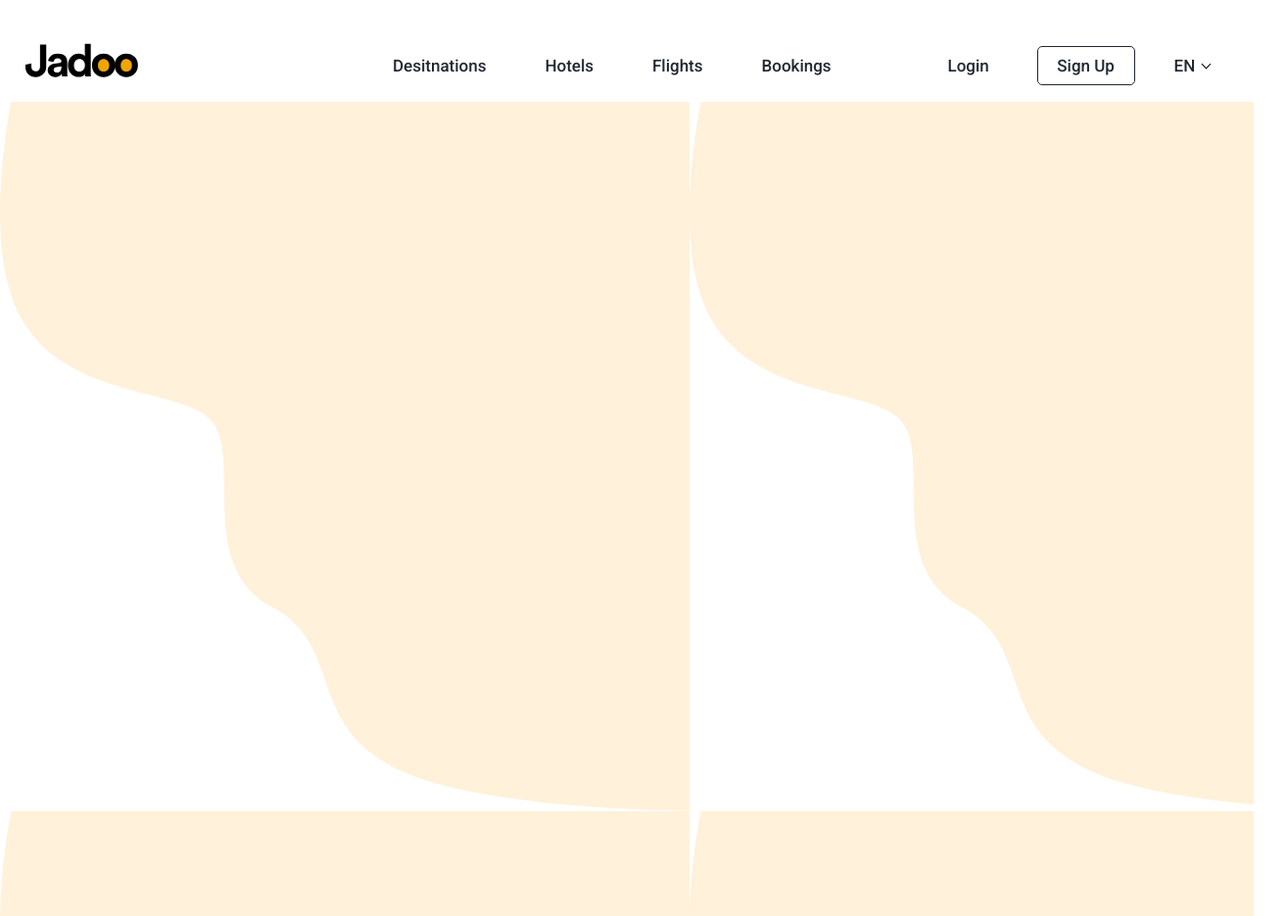
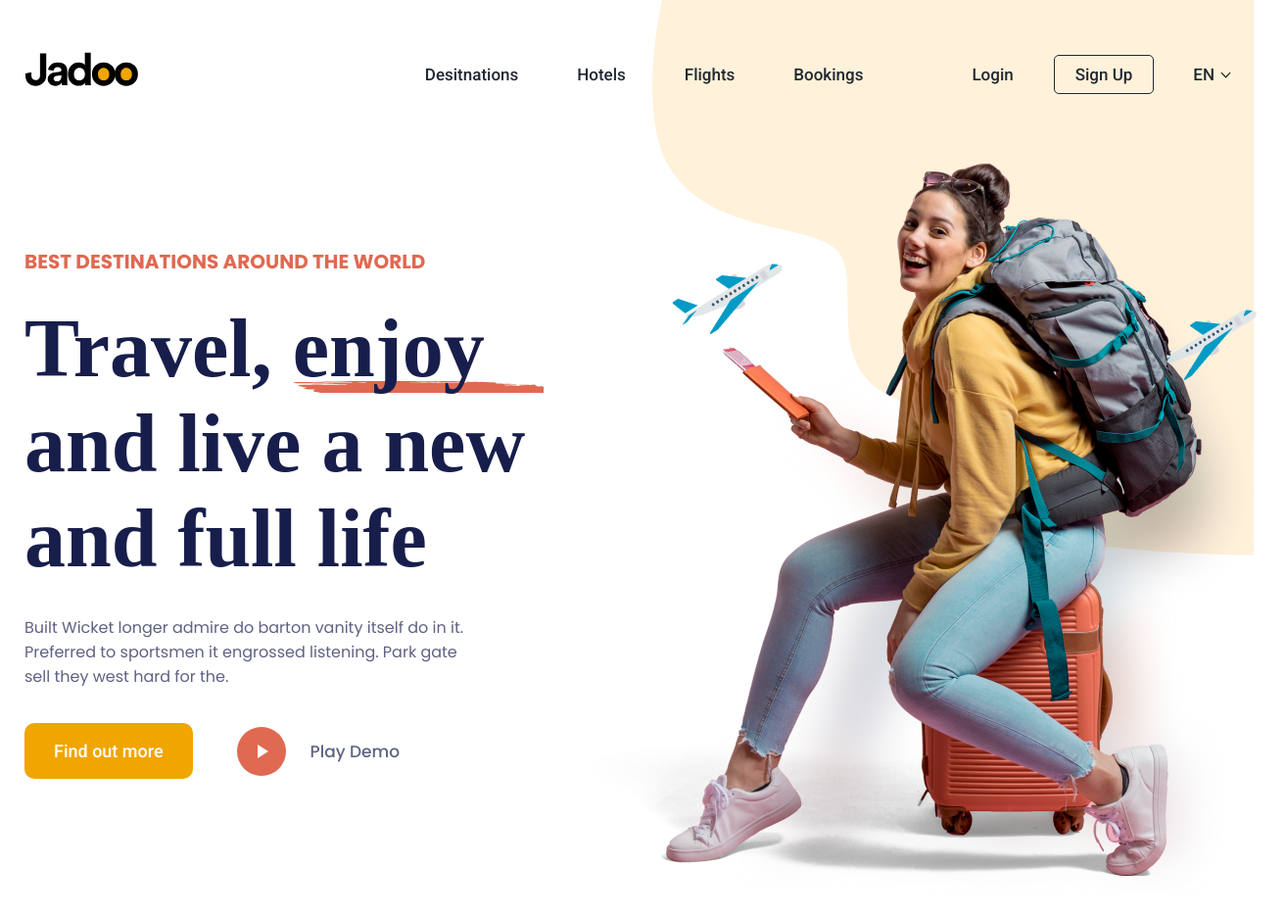
Before and after one commit to douryne/Travel-Agency-Landing, a plain HTML site: page index.html in a window 1280 px wide. Shown: the top 935 px of the page at 98% size, 1313 px wide, since content can reach past the window. Drawn offline with Linux system fonts and the light colour scheme; a web font is replaced by a local one.

Commit message:
class naming changed some images changed or removed hero section made

```diff
--- a/css/main.css
+++ b/css/main.css
@@ -8,6 +8,10 @@ body {
     overflow-x: hidden;
     font-family: 'Roboto', sans-serif;
     margin: 0;
+    background-image: url("../src/Decorative-elements/hero-section-background.svg");
+    background-position: right top;
+    background-repeat: no-repeat;
+    background-size: 48% auto;
 }
 
 a {
@@ -20,11 +24,11 @@ a {
 }
 
 .btn {
-    width: 170px;
-    height: 60px;
+    padding: 18px 30px;
     color: #fff;
     font-size: 18px;
     font-weight: 500;
+    border-radius: 10px;
 }
 
 
@@ -35,54 +39,51 @@ a {
 header {
     display: flex;
     justify-content: center;
+    margin-top: 50px;
+}
+
+.header__container {
+    display: flex;
+    align-items: center;
+}
+
+.header__logo {
+    margin-right: auto;
+    margin-bottom: 11px;
+}
+
+.nav__menu {
+    list-style: none;
+    display: flex;
+    margin-right: 90px;
+}
+
+.nav__item {
+    margin-right: 60px;
+
+}
+
+.nav__item:last-child {
+    margin-right: 0;
+}
+
+.nav__link {
     color: #212832;
     font-size: 17px;
     font-weight: 500;
 }
 
-.header-container {
-    display: flex;
-    padding: 40px 0 10px 0;
-    align-items: center;
-}
-
-.header-logo {
-    margin-right: 220px;
-    margin-bottom: 11px;
-}
-
-.nav-list {
-    list-style: none;
-    display: flex;
-    margin-right: 90px;
-}
-
-.nav-list__item {
-    margin-right: 60px;
-
-}
-
-.nav-list__item:last-child {
-    margin-right: 0;
-}
-
-.nav-list__item-link {
+.header__btn {
     color: #212832;
     font-size: 17px;
+    padding: 9px 21px;
     font-weight: 500;
-}
-
-.header-btn {
-    color: #212832;
-    font-size: 17px;
-    width: 100px;
-    height: 40px;
     display: flex;
     justify-content: center;
     align-items: center;
 }
 
-.signup-btn {
+.btn_sign-up {
     border: 1px solid #212832;
     border-radius: 5px;
     margin: 0 40px 0 20px
@@ -96,6 +97,9 @@ header {
 .language {
     margin-right: 8px;
     height: auto;
+    color: #212832;
+    font-size: 17px;
+    font-weight: 500;
 }
 
 .arrow {
@@ -106,7 +110,7 @@ header {
 }
 
 
-.arrow-down {
+.arrow_down {
     transform: rotate(45deg);
     -webkit-transform: rotate(45deg);
     margin-top: 13px;
@@ -117,6 +121,95 @@ header {
 ############################################################################################ */
 
 .hero {
-    background-image: url('../src/Decorative-elements/hero-section-background.jpg');
-    height: 1000px;
+    display: flex;
+    justify-content: center;
 }
+
+.hero__container {
+    display: flex;
+}
+
+.hero__content {
+    display: flex;
+    flex-direction: column;
+    font-family: 'Poppins', sans-serif;
+    margin-top: 150px;
+    width: 50%;
+    position: relative;
+    z-index: 3;
+}
+
+.hero__subtitle {
+    color: #DF6951;
+    text-transform: uppercase;
+    font-size: 20px;
+    font-weight: bold;
+    margin-bottom: 25px;
+}
+
+.hero__title {
+    color: #181E4B;
+    font-size: 84px;
+    font-weight: bold;
+    font-family: 'Volkhov', serif;
+    margin-bottom: 30px;
+}
+
+.hero__title__word__wrapper {
+    background-image: url("../src/Decorative-elements/Decore.svg");
+    background-repeat: no-repeat;
+    background-position: 265px 80px;
+    padding-right: 60px;
+}
+
+.hero__text {
+    color: #5E6282;
+    margin-bottom: 35px;
+}
+
+.btn__wrapper {
+    display: flex;
+    align-items: center;
+}
+
+.hero__btn {
+    background-color: #F1A501;
+    display: flex;
+    justify-content: center;
+    align-items: center;
+    font-family: 'Roboto', sans-serif;
+    margin-right: 45px;
+}
+
+.hero__btn_play {
+    background-color: #DF6951;
+    border-radius: 100%;
+    padding: 18px;
+    display: flex;
+    margin-right: 25px;
+}
+
+
+.hero__btn__triangle {
+    width: 0;
+    height: 0;
+    border-top: 7px solid transparent;
+    border-left: 11px solid #fff;
+    border-bottom: 7px solid transparent;
+    margin: 0 auto;
+    margin-left: 3px;
+  }
+
+.btn__text {
+    font-size: 17px;
+    font-weight: 500;
+}
+
+.hero__image__wrapper {
+    width: 50%;
+}
+
+.hero__image {
+    margin-top: 10%;
+    margin-left: -18%;
+}
--- a/index.html
+++ b/index.html
@@ -5,15 +5,13 @@
     <meta http-equiv="X-UA-Compatible" content="IE=edge">
     <meta name="viewport" content="width=device-width, initial-scale=1.0">
     <link rel="stylesheet" href="./css/main.css">
-    <link rel="preconnect" href="https://fonts.googleapis.com">
-<link rel="preconnect" href="https://fonts.gstatic.com" crossorigin>
-<link href="https://fonts.googleapis.com/css2?family=Roboto:ital,wght@0,400;0,500;0,700;1,300&display=swap" rel="stylesheet">
+    <link href="https://fonts.googleapis.com/css2?family=Poppins:wght@400;500;600;700;800;900&family=Roboto:wght@400;500;700;900&family=Volkhov:wght@400;700&display=swap" rel="stylesheet">
     <title>Travel Agency</title>
 </head>
 <body>
     <header>
-        <div class="container header-container">
-            <svg class="header-logo" width="116" height="35" viewBox="0 0 116 35" fill="none" xmlns="http://www.w3.org/2000/svg">
+        <div class="container header__container">
+            <svg class="header__logo" width="116" height="35" viewBox="0 0 116 35" fill="none" xmlns="http://www.w3.org/2000/svg">
                 <path d="M75 29L84.5 32L92.5 24L102.5 31L113 29L108.5 14.5L92.5 19.5L83.5 14.5L74 16L75 29Z" fill="#F1A501"/>
                 <path d="M0.919983 24.064V21.902L7.03798 20.798V23.788C7.06865 25.4134 7.48265 26.64 8.27998 27.468C9.10798 28.2654 10.1966 28.664 11.546 28.664C12.8646 28.664 13.9073 28.2347 14.674 27.376C15.4713 26.5174 15.87 25.3674 15.87 23.926V1.38604H22.218V23.926C22.218 26.9314 21.2213 29.4767 19.228 31.562C17.2346 33.6474 14.6893 34.69 11.592 34.69C8.37198 34.69 5.78065 33.724 3.81798 31.792C1.88598 29.8294 0.919983 27.2534 0.919983 24.064Z" fill="black"/>
                 <path d="M23.6767 27.836C23.6767 25.904 24.3054 24.3554 25.5627 23.19C26.82 22.0247 28.4454 21.2887 30.4387 20.982L36.0047 20.154C37.1394 20.0007 37.7067 19.464 37.7067 18.544C37.7067 17.6854 37.3694 16.98 36.6947 16.428C36.0507 15.876 35.1154 15.6 33.8887 15.6C32.6007 15.6 31.5734 15.9527 30.8067 16.658C30.0707 17.3634 29.6567 18.2374 29.5647 19.28L24.1367 18.13C24.3514 16.1674 25.3174 14.4347 27.0347 12.932C28.752 11.4294 31.0214 10.678 33.8427 10.678C37.216 10.678 39.7 11.4907 41.2947 13.116C42.8894 14.7107 43.6867 16.7654 43.6867 19.28V30.412C43.6867 31.7614 43.7787 32.9574 43.9627 34H38.3507C38.1974 33.3254 38.1207 32.4207 38.1207 31.286C36.6794 33.5247 34.456 34.644 31.4507 34.644C29.12 34.644 27.234 33.9694 25.7927 32.62C24.382 31.2707 23.6767 29.676 23.6767 27.836ZM32.7387 30.09C34.18 30.09 35.3607 29.6914 36.2807 28.894C37.2313 28.066 37.7067 26.7167 37.7067 24.846V23.834L32.6007 24.616C30.73 24.892 29.7947 25.8427 29.7947 27.468C29.7947 28.204 30.0554 28.8327 30.5767 29.354C31.098 29.8447 31.8187 30.09 32.7387 30.09Z" fill="black"/>
@@ -22,29 +20,47 @@
                 <path d="M99.8699 27.422C101.005 28.5567 102.369 29.124 103.964 29.124C105.559 29.124 106.908 28.5567 108.012 27.422C109.147 26.2874 109.714 24.708 109.714 22.684C109.714 20.66 109.147 19.0807 108.012 17.946C106.908 16.8114 105.559 16.244 103.964 16.244C102.369 16.244 101.005 16.8114 99.8699 17.946C98.7659 19.0807 98.2139 20.66 98.2139 22.684C98.2139 24.708 98.7659 26.2874 99.8699 27.422ZM95.4539 14.082C97.7233 11.8127 100.56 10.678 103.964 10.678C107.368 10.678 110.189 11.8127 112.428 14.082C114.697 16.3514 115.832 19.2187 115.832 22.684C115.832 26.1494 114.697 29.0167 112.428 31.286C110.189 33.5554 107.368 34.69 103.964 34.69C100.56 34.69 97.7233 33.5554 95.4539 31.286C93.2153 29.0167 92.0959 26.1494 92.0959 22.684C92.0959 19.2187 93.2153 16.3514 95.4539 14.082Z" fill="black"/>
             </svg>
             <nav>
-                <ul class="nav-list">
-                    <li class="nav-list__item">
-                        <a href="http://www.google.com" target="_blank" class="nav-list__item-link">Desitnations</a>
+                <ul class="nav__menu">
+                    <li class="nav__item">
+                        <a href="http://www.google.com" target="_blank" class="nav__link">Desitnations</a>
                     </li>
-                    <li class="nav-list__item">
-                        <a href="http://www.google.com" target="_blank" class="nav-list__item-link">Hotels</a>
+                    <li class="nav__item">
+                        <a href="http://www.google.com" target="_blank" class="nav__link">Hotels</a>
                     </li>
-                    <li class="nav-list__item">
-                        <a href="http://www.google.com" target="_blank" class="nav-list__item-link">Flights</a>
+                    <li class="nav__item">
+                        <a href="http://www.google.com" target="_blank" class="nav__link">Flights</a>
                     </li>
-                    <li class="nav-list__item">
-                        <a href="http://www.google.com" target="_blank" class="nav-list__item-link">Bookings</a>
+                    <li class="nav__item">
+                        <a href="http://www.google.com" target="_blank" class="nav__link">Bookings</a>
                     </li>
                 </ul>
             </nav>
-            <a href="http://www.google.com" target="_blank" class="btn header-btn login-btn">Login</a>
-            <a href="http://www.google.com" target="_blank" class="btn header-btn signup-btn">Sign Up</a>
+            <a href="http://www.google.com" target="_blank" class="header__btn">Login</a>
+            <a href="http://www.google.com" target="_blank" class="header__btn btn_sign-up">Sign Up</a>
             <div class="language-changer">
                 <span class="language">EN</span>
-                <p class="arrow arrow-down"></p>
+                <p class="arrow arrow_down"></p>
             </div>
         </div>
     </header>
-    <section class="hero"></section>
+    <section class="hero">
+        <div class="container hero__container">
+            <div class="hero__content">
+                <span class="hero__subtitle">Best Destinations around the world</span>
+                <span class="hero__title"><span class="hero__title__word__wrapper">Travel, enjoy</span> and live a new and full life</span>
+                <span class="hero__text">Built Wicket longer admire do barton vanity itself do in it. <br> Preferred to sportsmen it engrossed listening. Park gate <br> sell they west hard for the.</span>
+                <div class="btn__wrapper">
+                    <a href="http://www.google.com" class="btn hero__btn">Find out more</a>
+                    <a href="http://www.google.com" class="btn hero__btn_play">
+                        <p class="hero__btn__triangle"></p>
+                    </a>
+                    <span class="btn__text">Play Demo</span>
+                </div>
+            </div>
+            <div class="hero__image__wrapper">
+                <img class="hero__image" src="./src/Decorative-elements/Group.png" alt="">
+            </div>
+        </div>
+    </section>
 </body>
 </html>
```
Also changed, not shown: src/Decorative-elements/Decore.svg (added), src/Decorative-elements/Group.png (added), src/Decorative-elements/hero-section-background.jpg (deleted), src/Decorative-elements/hero-section-background.svg (added), src/Images/Traveller_1.png (renamed from src/Images/Traveller 1.png).
